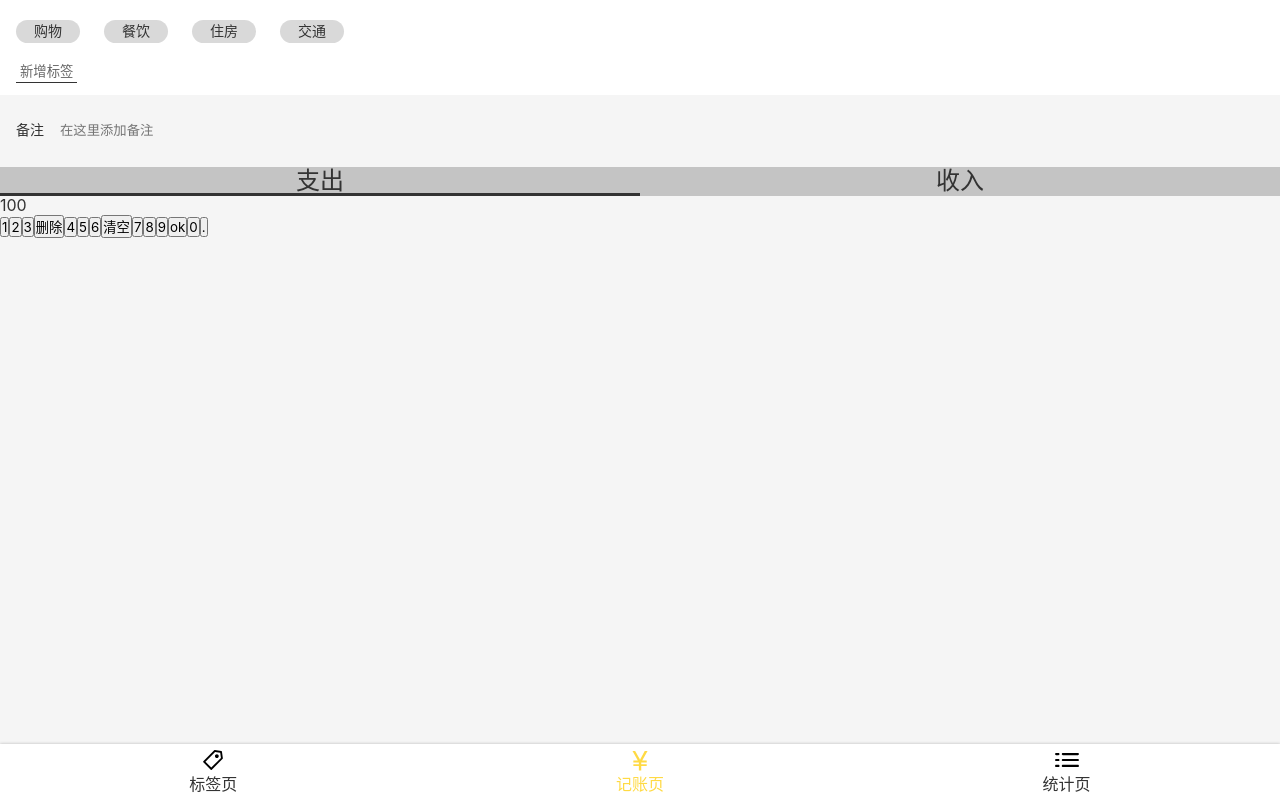
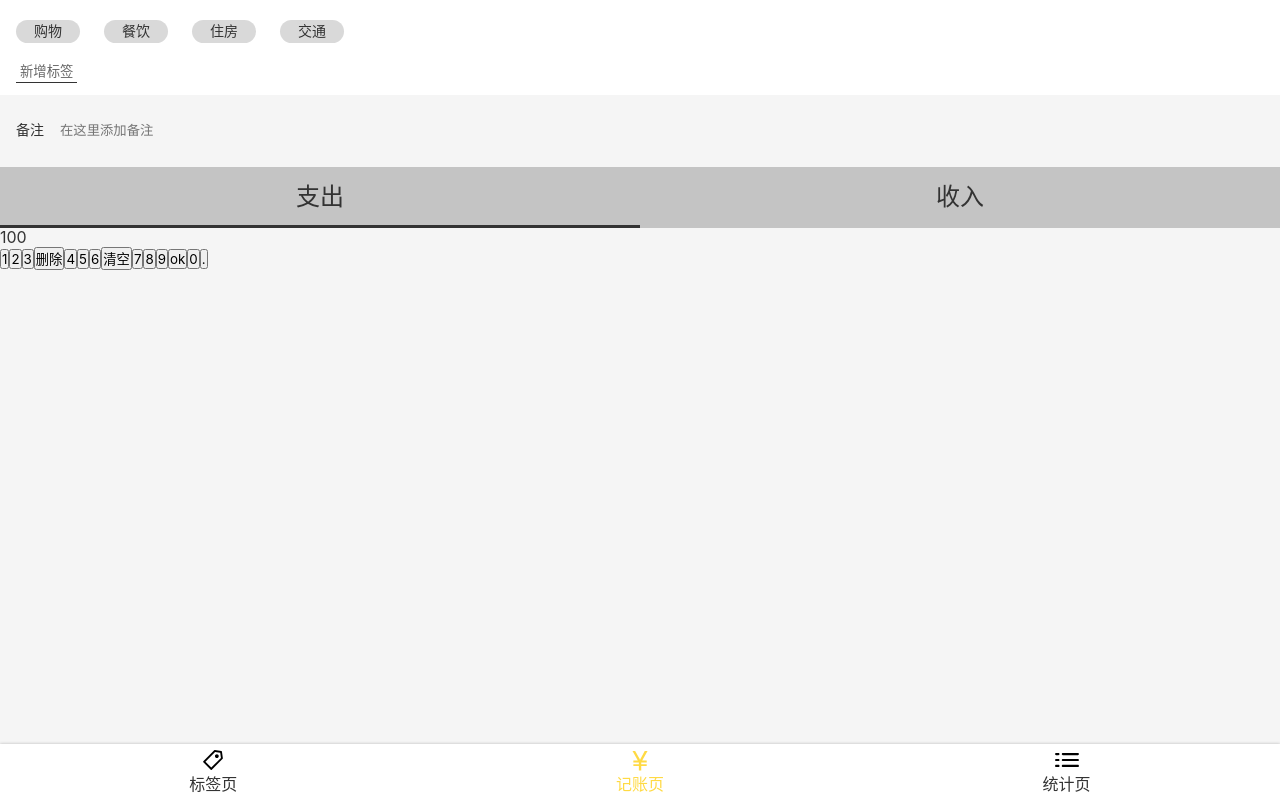
Before and after one commit to Steven-UV/mango--money, a React app: page /#/money in a window 1280 px wide. Built offline with nearby package versions, Linux system fonts and the light colour scheme.

Commit message:
修复Money.tsx之类型bug

```diff
--- a/src/Views/Money.tsx
+++ b/src/Views/Money.tsx
@@ -55,7 +55,7 @@ const CategorySection = styled.section`
     > li {
       width: 50%;
       text-align: center;
-      padding: 16x 0;
+      padding: 16px 0;
       position: relative;
       &.selected::after {
         content: "";
```
